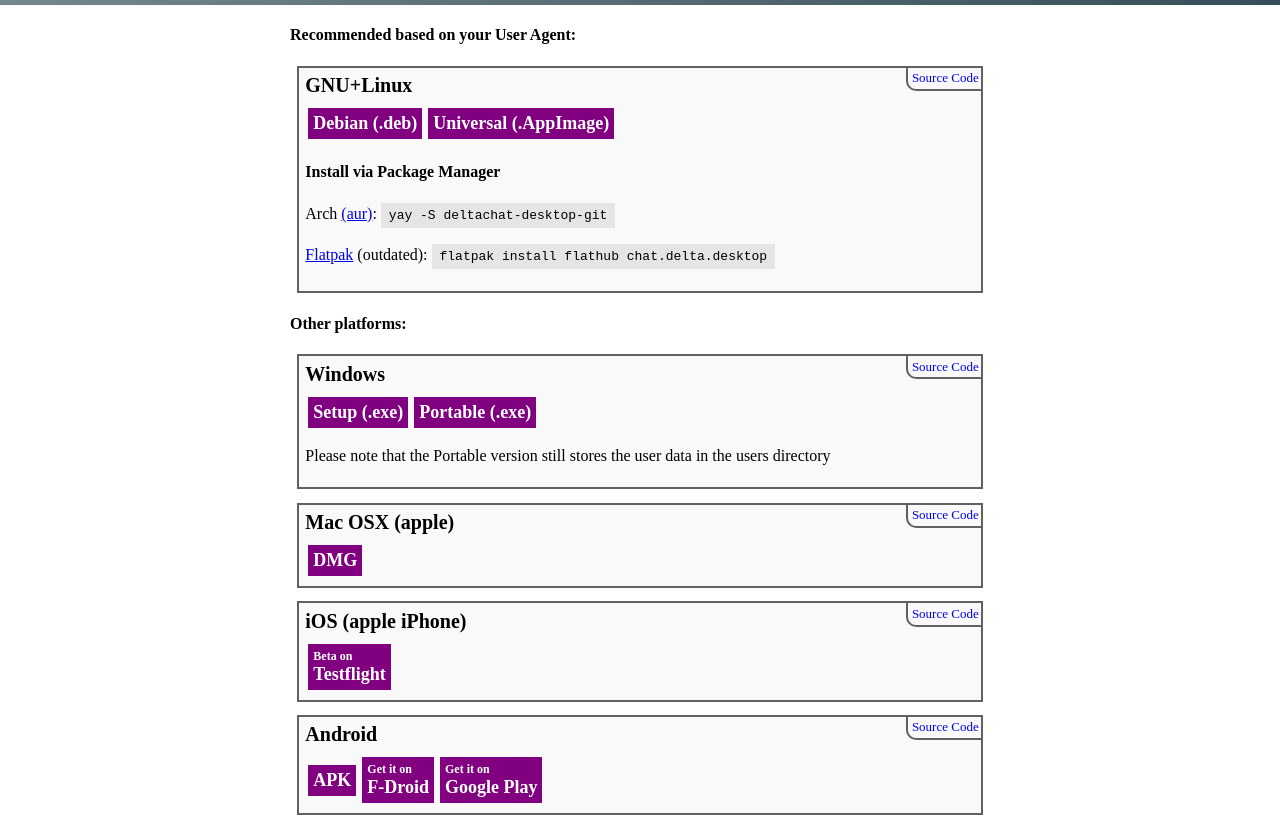
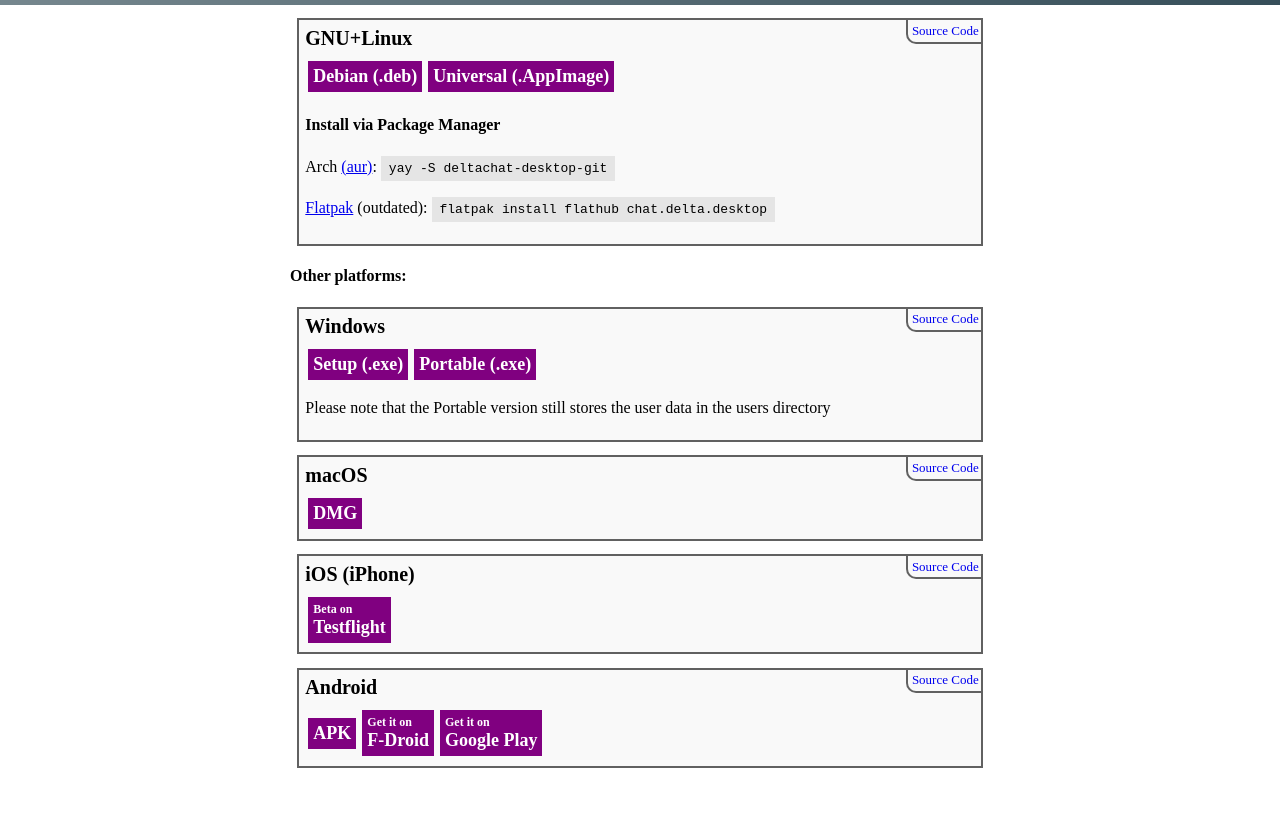
Before and after one commit to deltachat/get.delta.chat, a website: page src/index.html in a window 1280 px wide. Shown: the part 43-871 px from the top of the page. After the commit the page ends 824 px from the top, so only its background shows below. Drawn offline with Linux system fonts and the light colour scheme.

Commit message:
wording changes

```diff
--- a/src/index.html
+++ b/src/index.html
@@ -20,9 +20,8 @@
         </div>
     </div>
     <div class="content">
-        <h4>Recommended based on your User Agent:</h4>
         <div id="recommend"></div>
-        <noscript>You need to enable JavaScript for this Feature</noscript>
+        <noscript>You need to enable JavaScript to autodetect your platform through your User Agent. It's detected localy on your device.</noscript>
         <h4>Other platforms:</h4>
         <div id="boxes">
             <div class="box" id="linux">
@@ -54,7 +53,7 @@
             </div>
             <div class="box" id="osx">
                 <a href="https://github.com/deltachat/deltachat-desktop" class="source-link">Source Code</a>
-                <div class="title">Mac OSX (apple)</div>
+                <div class="title">macOS</div>
                 <div class="buttons">
                     <a href="">DMG</a>
                     <a class="soon"><small>Download on the</small> AppStore</a>
@@ -62,7 +61,7 @@
             </div>
             <div class="box" id="ios">
                 <a href="https://github.com/deltachat/deltachat-ios" class="source-link">Source Code</a>
-                <div class="title">iOS (apple iPhone)</div>
+                <div class="title">iOS (iPhone)</div>
                 <div class="buttons">
                     <a href=""><small>Beta on</small> Testflight</a>
                     <a class="soon"><small>Download on the</small> AppStore</a>
```
